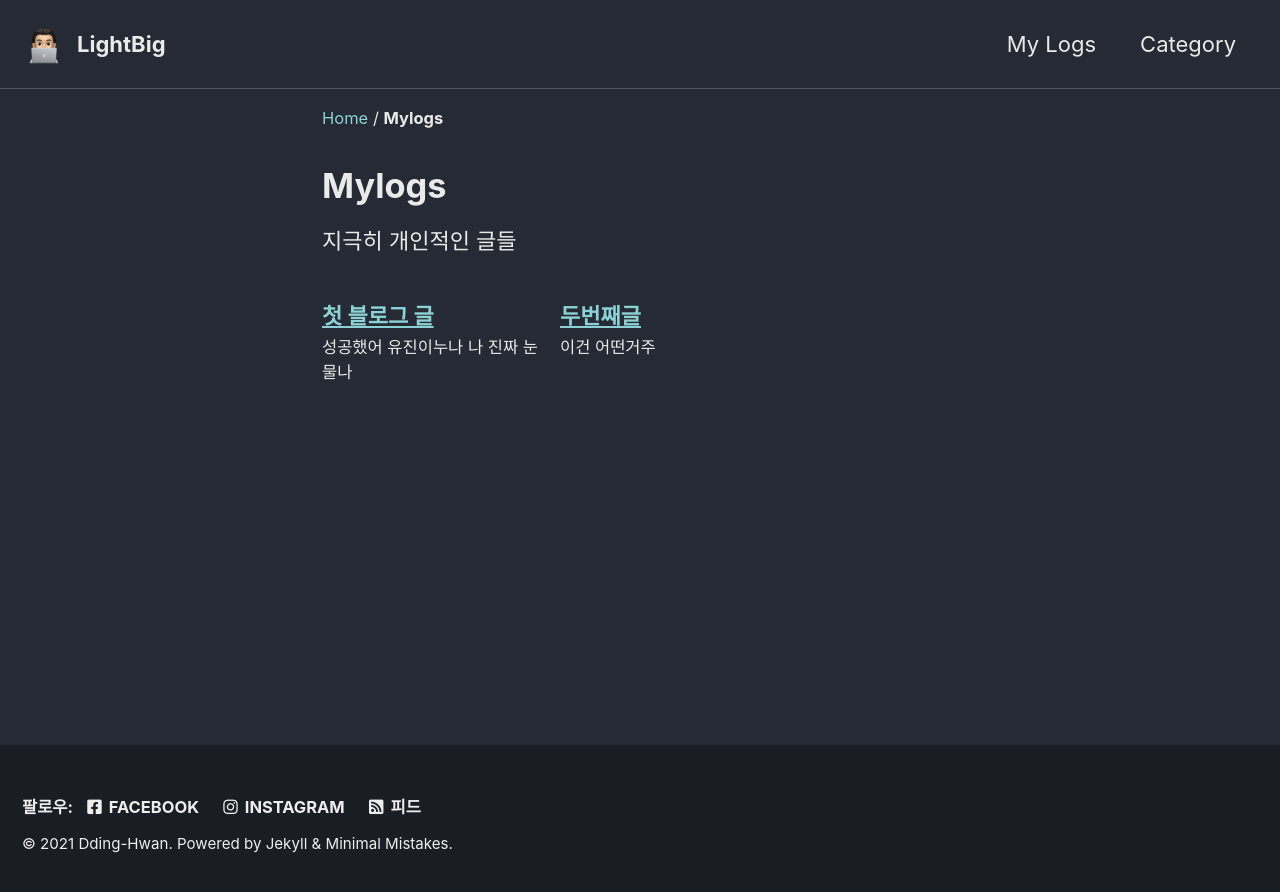
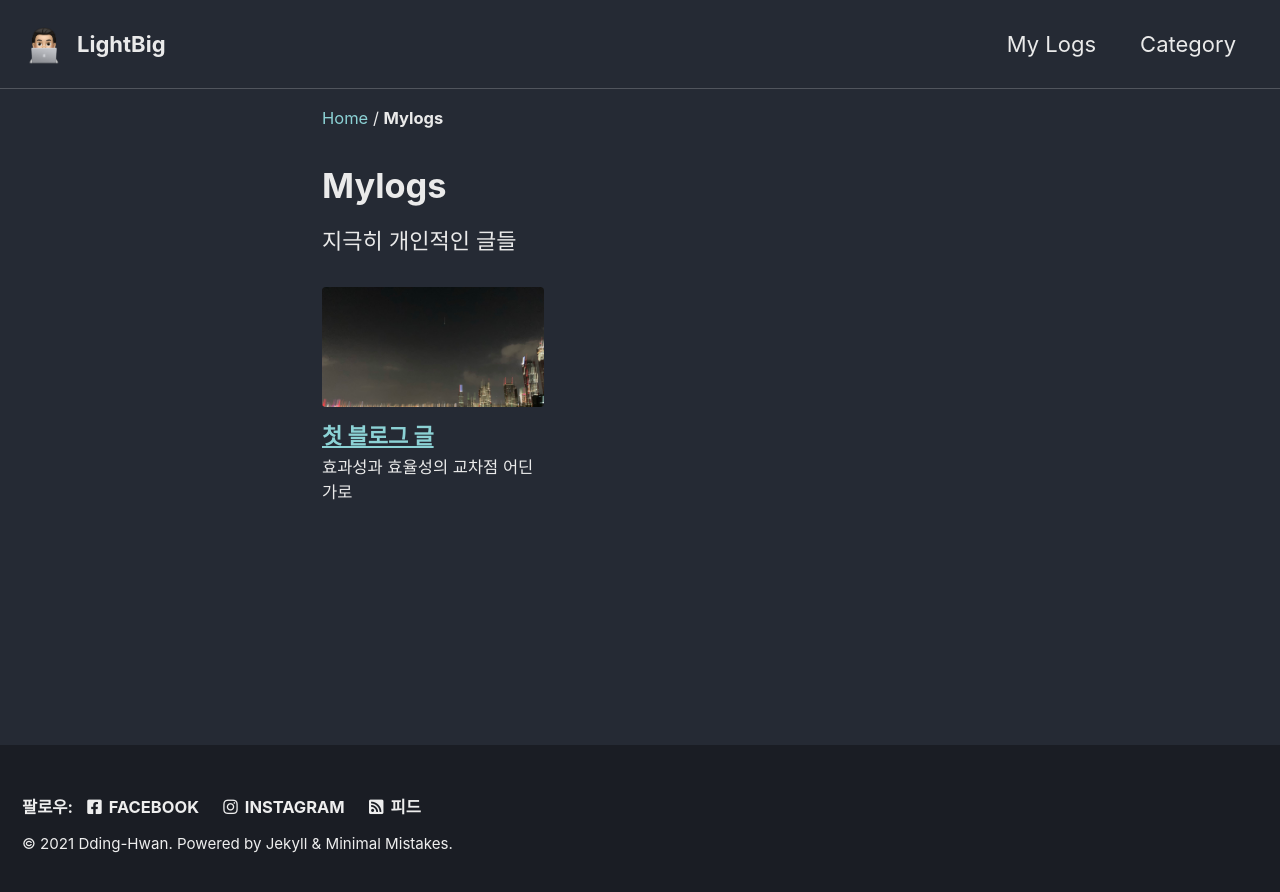
Before and after one commit to koreanddinghwan/koreanddinghwan.github.io, a Jekyll site: the page built from _pages/mylogs.md, in a window 1280 px wide. Shown: the top 892 px of the page. Built offline with Jekyll 4.4.1, drawn with Linux system fonts in a browser that asks for light colours; cached includes are drawn as plain includes.

Commit message:
mylogupdate

```diff
--- a/_mylogs/2021-11-07-first.md
+++ b/_mylogs/2021-11-07-first.md
@@ -1,8 +1,92 @@
 ---
 title: "첫 블로그 글"
-permalink: /mylogs/first/
-excerpt: "성공했어 유진이누나 나 진짜 눈물나"
+excerpt: "효과성과 효율성의 교차점 어딘가로"
 last_modified_at: 2021-11-07
-toc: true
-toc_sticky: true
+# 티저이미지 설정
+header:
+  teaser: assets/mylog/first-1.jpeg
 ---
+
+# 첫 글
+여기에는 mmistakes의 collection layout을 이용해 개인적인 블로그 글을 작성해보고자 한다.
+<br>
+mmistakes의 collection 기능은 폴더 내에 `_foldername`인 폴더의 글들을 읽어올 수 있는데,
+_pages에서 collection할 폴더를 blablablabla.....
+어제 밤새도록 작업했는데 생각해보니 이상한 곳에서 코드를 잘못 작성해서 계속 삑사리가 났었다..
+
+<br>
+<br>
+
+# 휴학
+나는 어렸을때부터 글을 정~~~말 못 썼다.
+아마 지금 고등학생들이랑 글쓰기 대회나가도 내가 질거다.
+양해 바란다.
+말투가 지금 이런 이유는 쓰고 읽어보니 조금 건방진데? 싶어서 수정하려다보니 귀찮아서 그냥 이렇게 쓰는거다.
+
+
+이제 블로그 본분을 다해 무언갈 끄적여볼까한다.
+난 현재 <b>휴학 중</b>이다. 👏👍👏✌️🙌(소리질러!!!)
+휴학을 하게된 큰 이유는
+
+1. 군대를 3학기만에 칼같이 끝낸 시간적 여유로움
+2. 3학년이 되기 전, 무엇을 할 것인가에 대한 진지한 고민
+3. 독립(7월~) 후 내 주체적인 삶 만들기
+
+였다.
+
+<br>
+
+또 여러가지 이유들이 있지만, 가장 큰 이유는 2번이 아닐까 싶다.
+<Br>
+1학년때는 고등학생 마인드를 못 벗어나서 이리저리 학교 수업만 듣고, 시험기간에만 공부하고, 나머지는 마냥 시간을 허비하는 끌려다니면서 살았고,
+<br>
+군대가기 전까지는 그래도 뭐 좀 해보겠다고 호기롭게 미적분, 선형대수 수업 신청했다가, 선형대수는 드랍하고 미적분은 간신히 B0건졌다.
+(미적분 어렵더라...로그함수, 삼각함수 첨보는데 그걸 미분적분하니 뭐...)
+<br>
+그래도 이때 미적분 공부한거 가지고 지금 과외하고 있다. 지금 과외돌이는 삼각함수 공부하더라...
+
+<br>
+<br>
+
+# 휴학 중간결과
+
+휴학은 대만족 중이다.
+<br>
+학기 시작 전까지 최대한 많은 종류의 코드경험을 쌓아야하니, 다양한 방면을 얕게 공부하고있다.
+<br>
+<br>
+학교의 코딩동아리에 들어가 파이썬, 프론트엔드 스터디 장으로 활동하고 있고,
+<img width="323" alt="스크린샷 2021-11-07 오후 4 16 55" src="https://user-images.githubusercontent.com/76278794/140636097-16a4e77a-681b-4070-b939-9723d6b0cf2e.png">
+
+<br>
+공부 촉진제로 sqld 시험봐서 붙었다.
+<br>
+
+<img width="959" alt="스크린샷 2021-11-07 오후 4 18 31" src="https://user-images.githubusercontent.com/76278794/140636139-52aadd5a-e00d-40a7-9577-e252c5e366a8.png">
+
+<br>
+
+백준은 실버 2
+<img width="998" alt="스크린샷 2021-11-07 오후 4 32 49" src="https://user-images.githubusercontent.com/76278794/140636491-7b5bf6f0-3941-4706-9704-2bdeb24126ab.png">
+
+
+이 밖에도 코딩의 'ㅋ'도 모르던 내가 여러가지 공부를 스스로 찾아서 해보면서 ㅋ의 한 획은 그어도 될...은 자만이고 아직 한참 남았다.
+
+<img width="803" alt="스크린샷 2021-11-07 오후 4 36 55" src="https://user-images.githubusercontent.com/76278794/140636574-83dca4a6-74cd-4e3a-a113-834de7935d22.png">
+
+<br>
+<br>
+
+# 목표
+겨울 계절학기 시작 전까지 자료구조 공부하던거를 마무리해야하고,
+백준 골드,
+파이썬 웹 크롤링을 위한 셀레니움 공부, 파이썬 코딩도장을 마무리한다.
+
+
+그리고 내년에 서울42를 지원해보려한다. 서울42가 안된다는 가정하에는 3-1학기를 복학해 sql 복습겸 sqlp 자격증을 따보려한다.
+
+남들보다 늦게 시작했든, 빠르게 시작했든,
+내가 스스로 찾아서하는 공부를 한다는 것은 정말 큰 행복이라고 생각한다.
+
+돌이켜봤을때, 후회만 되지 않도록 열심히하자.
+화이팅!
--- a/_mylogs/2021-11-07-secondtest.md
+++ /dev/null
@@ -1,10 +0,0 @@
----
-title: "두번째글"
-excerpt: "이건 어떤거주"
-last_modified_at: 2021-11-07
-toc: true
-toc_sticky: true
----
-
-
-내용테스트
```
Also changed, not shown: assets/mylog/first-1.jpeg (added).
